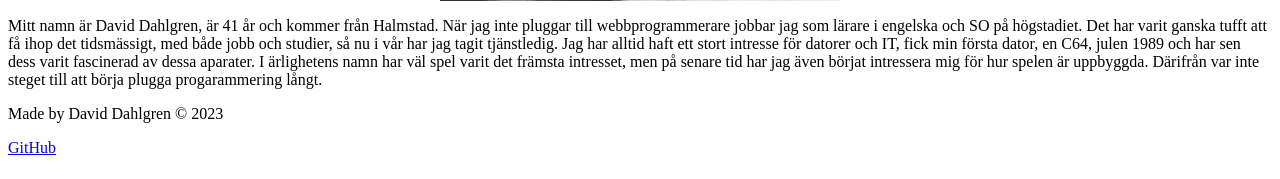
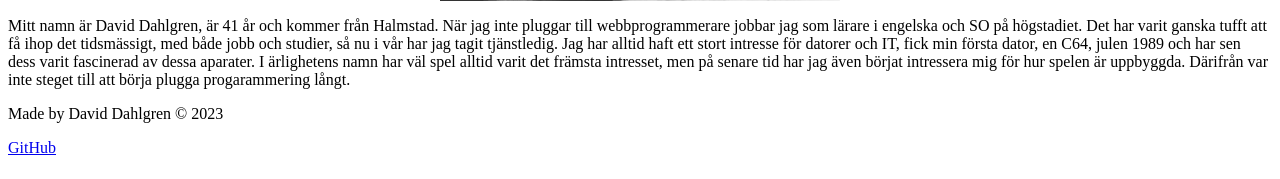
Before and after one commit to DaveGeorge81/mvc-vt23, a Symfony app: template templates/home.html.twig in a window 1280 px wide. Shown: the part 621-800 px from the top of the page. Run offline with Twig, Linux system fonts and the light colour scheme; the template is opened without the code that fills it, so the values that code supplies are empty; some libraries are stand-ins or nearby versions.

Commit message:
fix text

```diff
--- a/templates/home.html.twig
+++ b/templates/home.html.twig
@@ -8,6 +8,6 @@
     <p>Mitt namn är David Dahlgren, är 41 år och kommer från Halmstad. När jag inte pluggar till webbprogrammerare jobbar jag som lärare i
     engelska och SO på högstadiet.  Det har varit ganska tufft att få ihop det tidsmässigt, med både jobb och studier, så nu i vår har jag tagit tjänstledig.
     Jag har alltid haft ett stort intresse för datorer och IT, fick min första dator, en C64, julen 1989 och har sen dess varit fascinerad av dessa aparater.
-    I ärlighetens namn har väl spel varit det främsta intresset, men på senare tid har jag även börjat intressera mig för hur spelen är uppbyggda.
+    I ärlighetens namn har väl spel alltid varit det främsta intresset, men på senare tid har jag även börjat intressera mig för hur spelen är uppbyggda.
     Därifrån var inte steget till att börja plugga progarammering långt.</p>
 {% endblock %}
```
